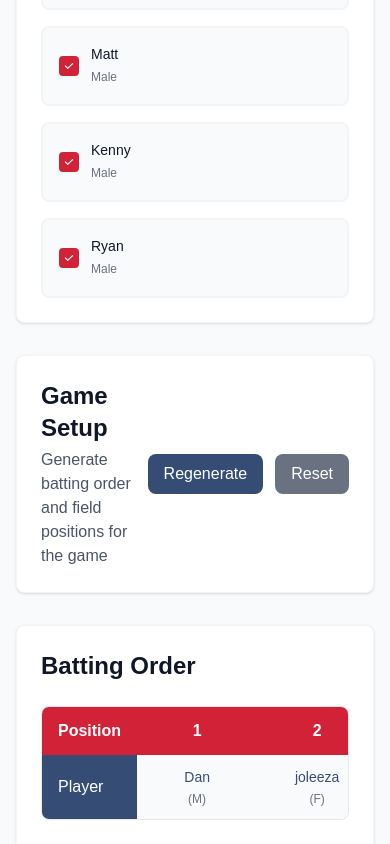
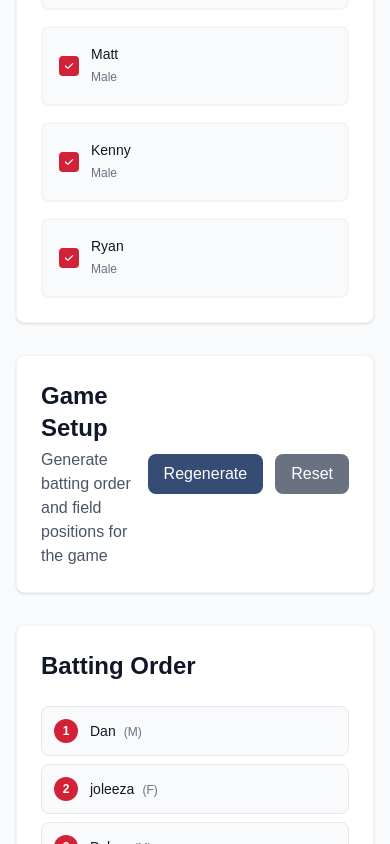
Before and after one commit to BradleyExton/ball-busters, a Next.js app: page / in a window 390 px wide. Both pictures are taken after a click on the button "Generate Game". Shown: the part 1343-2187 px from the top of the page. Built offline with nearby package versions, Linux system fonts and the light colour scheme.

Commit message:
improve ui on mobile

```diff
--- a/app/Batting/index.tsx
+++ b/app/Batting/index.tsx
@@ -49,17 +49,42 @@ export default function BattingOrder({
 
       {isGenerated && battingOrder.length > 0 ? (
         <div>
-          <div className="overflow-x-auto rounded-lg border border-gray-200">
+          {/* Mobile View - Cards */}
+          <div className="block md:hidden space-y-2">
+            {battingOrder.map((playerName, index) => (
+              <div
+                key={`${playerName}-${index}`}
+                className="flex items-center justify-between p-3 bg-gray-50 rounded-lg border border-gray-200"
+              >
+                <div className="flex items-center space-x-3">
+                  <div className="flex items-center justify-center w-6 h-6 bg-[#D22237] text-white rounded-full font-bold text-xs">
+                    {index + 1}
+                  </div>
+                  <div>
+                    <span className="text-sm font-medium text-gray-900">
+                      {playerName}
+                    </span>
+                    <span className="ml-2 text-xs text-gray-500">
+                      ({getPlayerGender(playerName)})
+                    </span>
+                  </div>
+                </div>
+              </div>
+            ))}
+          </div>
+
+          {/* Desktop View - Table */}
+          <div className="hidden md:block overflow-x-auto rounded-lg border border-gray-200">
             <table className="w-full">
               <thead>
                 <tr className="bg-[#D22237]">
-                  <th className="px-4 py-3 text-center font-semibold text-white">
+                  <th className="px-3 py-2 text-center font-semibold text-white text-sm">
                     Position
                   </th>
                   {battingOrder.map((_, index) => (
                     <th
                       key={index}
-                      className="px-4 py-3 text-center font-semibold text-white min-w-[120px]"
+                      className="px-2 py-2 text-center font-semibold text-white min-w-[80px] text-sm"
                     >
                       {index + 1}
                     </th>
@@ -68,16 +93,18 @@ export default function BattingOrder({
               </thead>
               <tbody>
                 <tr className="bg-gray-50">
-                  <td className="px-4 py-3 font-medium text-white bg-[#354d74]">
+                  <td className="px-3 py-2 font-medium text-white bg-[#354d74] text-sm">
                     Player
                   </td>
                   {battingOrder.map((playerName, index) => (
                     <td
                       key={`${playerName}-${index}`}
-                      className="px-4 py-3 text-center text-sm text-[#354d74] font-medium"
+                      className="px-2 py-2 text-center text-xs text-[#354d74] font-medium"
                     >
                       <div className="flex flex-col items-center">
-                        <span className="font-medium">{playerName}</span>
+                        <span className="font-medium text-xs leading-tight">
+                          {playerName}
+                        </span>
                         <span className="text-xs text-gray-500 mt-1">
                           ({getPlayerGender(playerName)})
                         </span>
--- a/app/PositionsTable/index.tsx
+++ b/app/PositionsTable/index.tsx
@@ -305,17 +305,65 @@ export default function PositionsTable({
       <h1 className="text-2xl font-semibold text-gray-900 mb-6">
         Team Positions
       </h1>
-      <div className="overflow-x-auto rounded-lg border border-gray-200">
+
+      {/* Mobile View - Cards per inning */}
+      <div className="block lg:hidden space-y-6">
+        {innings.map((inning) => (
+          <div
+            key={inning.inningNumber}
+            className="border border-gray-200 rounded-lg p-4"
+          >
+            <h3 className="text-lg font-semibold text-[#D22237] mb-3">
+              Inning {inning.inningNumber}
+            </h3>
+            <div className="space-y-2">
+              {FIELD_POSITIONS.map((position) => (
+                <div
+                  key={`${inning.inningNumber}-${position}`}
+                  className="flex justify-between items-center py-2 px-3 bg-gray-50 rounded"
+                >
+                  <span className="text-sm font-medium text-[#354d74]">
+                    {position}
+                  </span>
+                  <span className="text-sm text-gray-900">
+                    {inning.assignments[position] || "—"}
+                  </span>
+                </div>
+              ))}
+              {inning.assignments.bench.length > 0 && (
+                <div className="flex justify-between items-center py-2 px-3 bg-[#354d74]/10 rounded">
+                  <span className="text-sm font-medium text-[#354d74]">
+                    Bench
+                  </span>
+                  <div className="flex flex-wrap gap-1">
+                    {inning.assignments.bench.map((player, idx) => (
+                      <span
+                        key={idx}
+                        className="inline-block bg-[#354d74] text-white px-2 py-1 rounded text-xs"
+                      >
+                        {player}
+                      </span>
+                    ))}
+                  </div>
+                </div>
+              )}
+            </div>
+          </div>
+        ))}
+      </div>
+
+      {/* Desktop View - Table */}
+      <div className="hidden lg:block overflow-x-auto rounded-lg border border-gray-200">
         <table className="w-full">
           <thead>
             <tr className="bg-[#D22237]">
-              <th className="px-4 py-3 text-left font-semibold text-white">
+              <th className="px-2 py-2 text-left font-semibold text-white text-sm">
                 Position
               </th>
               {innings.map((inning) => (
                 <th
                   key={inning.inningNumber}
-                  className="px-4 py-3 text-center font-semibold text-white min-w-[100px]"
+                  className="px-2 py-2 text-center font-semibold text-white min-w-[80px] text-sm"
                 >
                   Inning {inning.inningNumber}
                 </th>
@@ -328,13 +376,13 @@ export default function PositionsTable({
                 key={position}
                 className={index % 2 === 0 ? "bg-[#354d74]/10" : "bg-white"}
               >
-                <td className="px-4 py-3 font-medium text-white bg-[#354d74]">
+                <td className="px-2 py-2 font-medium text-white bg-[#354d74] text-sm">
                   {position}
                 </td>
                 {innings.map((inning) => (
                   <td
                     key={`${position}-${inning.inningNumber}`}
-                    className="px-4 py-3 text-center text-sm text-[#354d74] font-medium"
+                    className="px-2 py-2 text-center text-xs text-[#354d74] font-medium"
                   >
                     {inning.assignments[position] || (
                       <span className="text-gray-400 italic">—</span>
@@ -344,20 +392,20 @@ export default function PositionsTable({
               </tr>
             ))}
             <tr className="border-t-2 border-[#354d74] bg-[#354d74]/20">
-              <td className="px-4 py-3 font-semibold text-white bg-[#354d74]">
+              <td className="px-2 py-2 font-semibold text-white bg-[#354d74] text-sm">
                 Bench
               </td>
               {innings.map((inning) => (
                 <td
                   key={`bench-${inning.inningNumber}`}
-                  className="px-4 py-3 text-center text-sm"
+                  className="px-2 py-2 text-center text-xs"
                 >
                   {inning.assignments.bench.length > 0 ? (
                     <div className="flex flex-wrap gap-1 justify-center">
                       {inning.assignments.bench.map((player, idx) => (
                         <span
                           key={idx}
-                          className="inline-block bg-[#354d74] text-white px-2 py-1 rounded text-xs font-medium"
+                          className="inline-block bg-[#354d74] text-white px-1 py-0.5 rounded text-xs font-medium"
                         >
                           {player}
                         </span>
```
